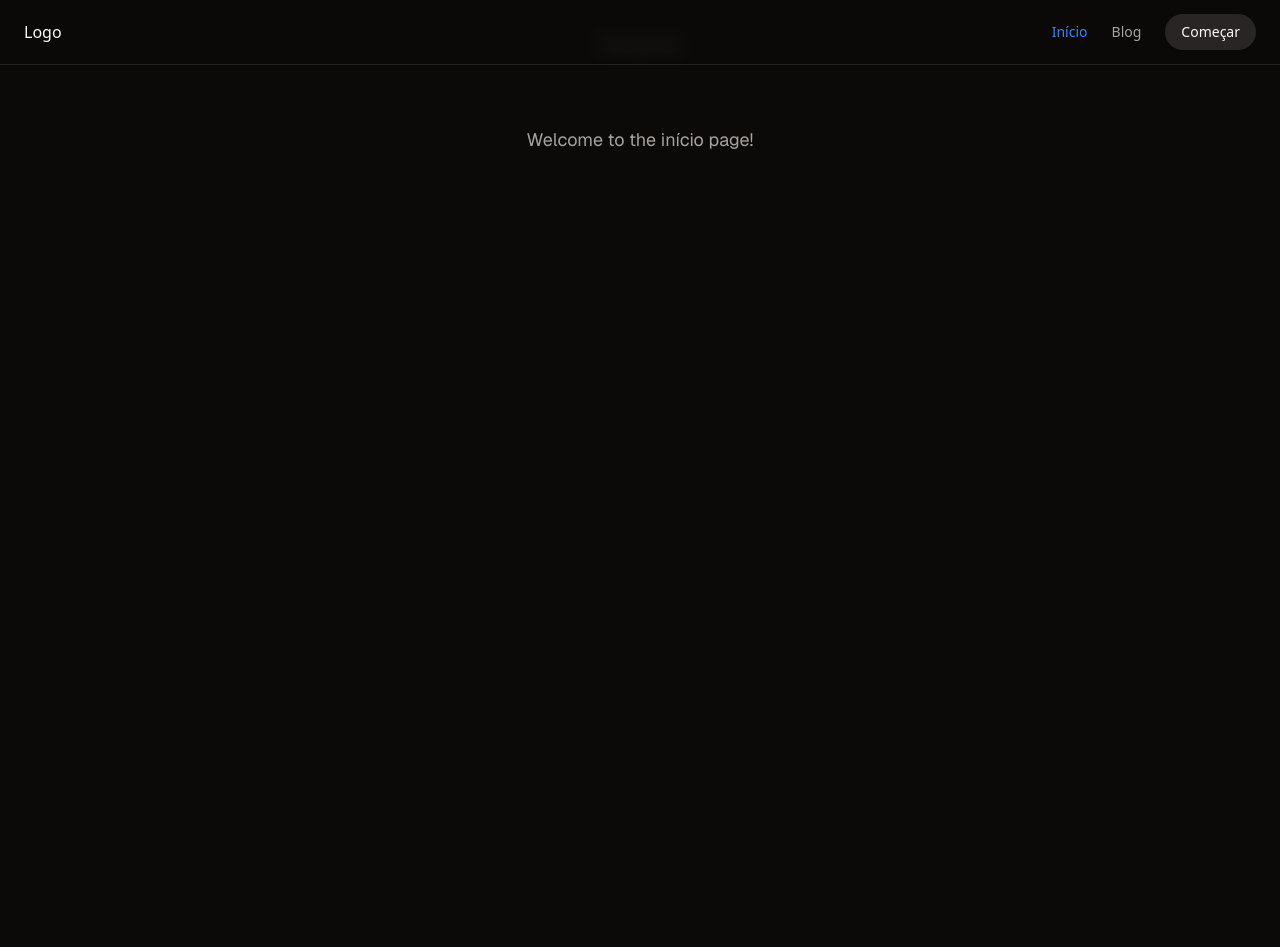
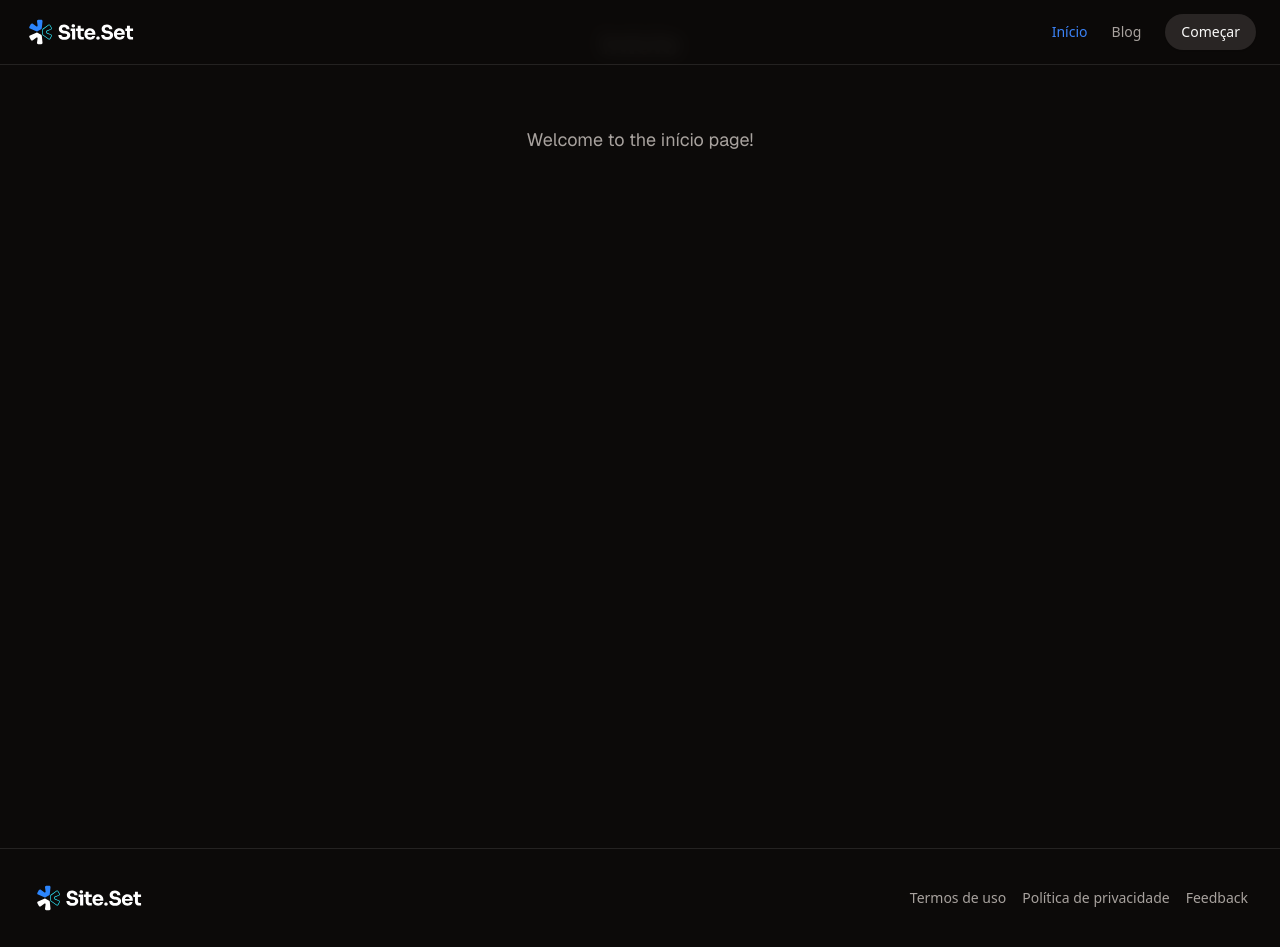
Before and after one commit to sirwhod/blog-me-controla-ai, a Next.js app: page / in a window 1280 px wide. Before the commit the page ends 848 px from the top, so only its background shows below. Built offline with nearby package versions, Linux system fonts and the light colour scheme.

Commit message:
class: componente: Footer

```diff
--- /dev/null
+++ b/src/components/footer/footer.tsx
@@ -0,0 +1,31 @@
+import Image from 'next/image'
+import Link from 'next/link'
+
+export const Footer = () => {
+  return (
+    <footer className="border-t border-white/10">
+      <div className="mx-auto max-w-7xl px-4 sm:px-6 lg:px-8">
+        <div className="flex justify-between md:flex-row gap-8 py-8">
+          <Link href="/">
+            <Image src="/logo.svg" alt="Logo site" width={116} height={32} />
+          </Link>
+
+          <nav className="flex flex-col md:flex-row items-center gap-4 text-sm text-muted-foreground">
+            <Link href="/termos-de-uso" className="hover:text-primary">
+              Termos de uso
+            </Link>
+            <Link
+              href="/politica-de-privacidade"
+              className="hover:text-primary"
+            >
+              Política de privacidade
+            </Link>
+            <Link href="/feedback" className="hover:text-primary">
+              Feedback
+            </Link>
+          </nav>
+        </div>
+      </div>
+    </footer>
+  )
+}
--- /dev/null
+++ b/src/components/footer/index.ts
@@ -0,0 +1 @@
+export * from './footer'
--- a/src/components/header/header.tsx
+++ b/src/components/header/header.tsx
@@ -1,3 +1,4 @@
+import Image from 'next/image'
 import { ActiveLink } from '../active-link'
 import { Button } from '../ui/button'
 import Link from 'next/link'
@@ -8,7 +9,9 @@ export const Header = () => {
     <header className="fixed top-0 z-50 w-full border-b border-white/10 bg-background/95 backdrop-blur supports-[backdrop-filters]:bg-background/60">
       <div className="mx-auto max-w-7xl px-4 sm:px-6 ls:px-80">
         <div className="flex h-16 items-center justify-between">
-          <Link href="/">Logo</Link>
+          <Link href="/">
+            <Image src="/logo.svg" alt='Logo do site' width={116} height={32} />
+          </Link>
 
           <nav className="flex items-center gap-6">
           <ActiveLink href="/">Início</ActiveLink>
--- a/src/components/layout/layout.tsx
+++ b/src/components/layout/layout.tsx
@@ -1,3 +1,4 @@
+import { Footer } from '../footer'
 import { Header } from '../header'
 
 type LayoutProps = {
@@ -9,6 +10,7 @@ export const Layout = ({ children }: LayoutProps) => {
     <div className="relative flex min-h-screen flex-col dark">
       <Header />
       <main className="flex-1 flex flex-col mb-12">{children}</main>
+      <Footer />
     </div>
   )
 }
```
Also changed, not shown: public/logo.svg (added), src/components/layout/index.ts (renamed from src/components/layout/index.tsx).
